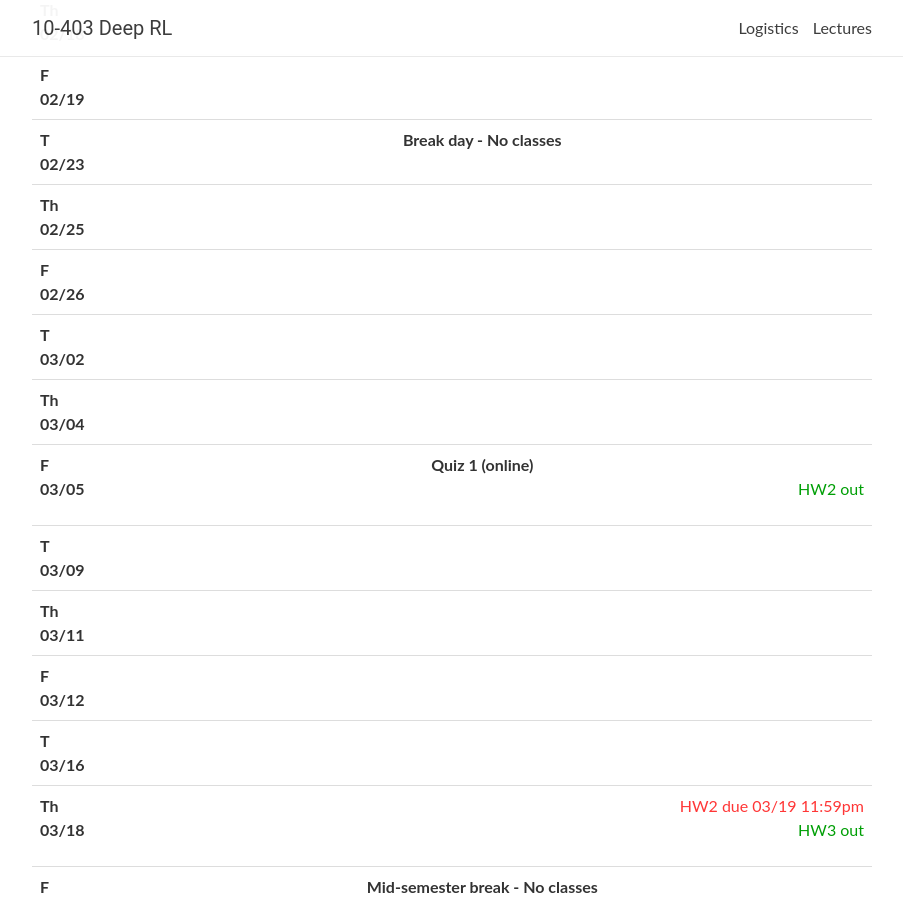
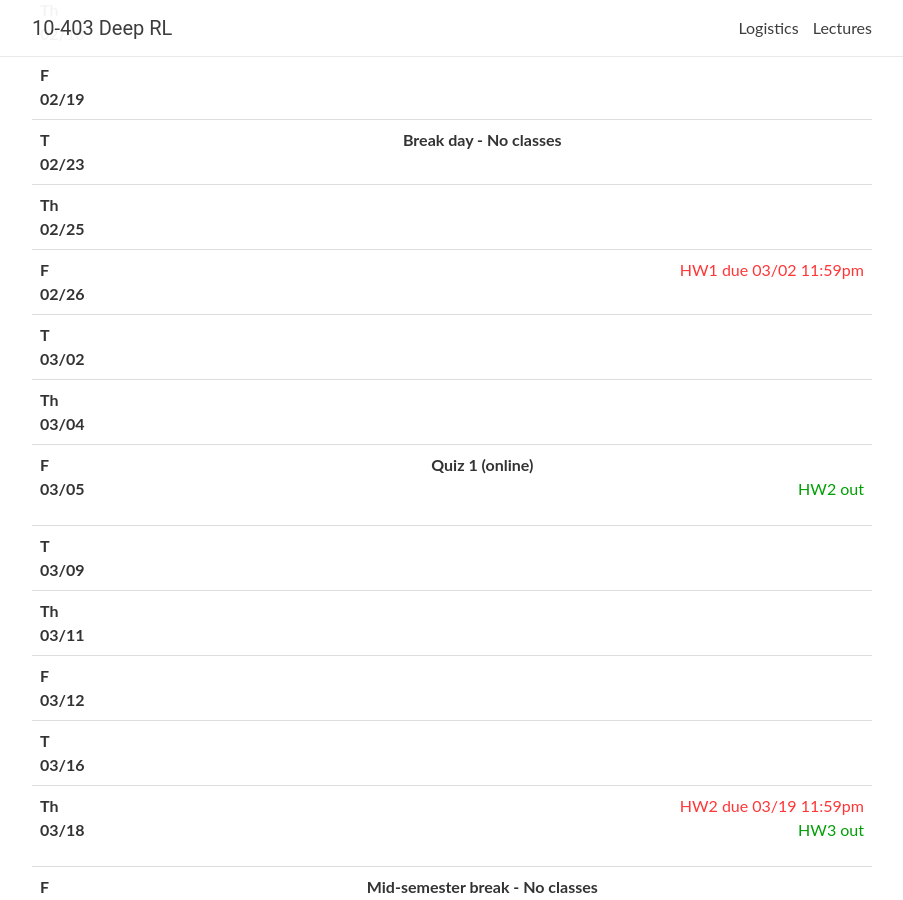
Before and after one commit to cmudeeprl/403_website, a Jekyll site: the page built from _pages/lectures.md, in a window 1280 px wide and 900 px high, scrolled down 744 px. Shown: the whole window, without its empty margins (188-1091 px from the left). Built offline with Jekyll 4.4.1, drawn with Linux system fonts in a browser that asks for light colours; nearby versions of some CDN libraries; comment, search, counter and statistics services are not loaded.

Commit message:
fix: hw ddl

```diff
--- a/_data/lectures.yml
+++ b/_data/lectures.yml
@@ -183,9 +183,9 @@
   slides: https://docs.google.com/presentation/d/1s6-Vvq8YEPmv7_sCovW0ityxQe2AZnnOZGF3lfsfD-w/edit?usp=sharing
   video:
   notes:
-  readings: <span class="deadline">HW1 due 03/02 11:59pm</span>
+  readings:
     # - Doersch <a href="https://arxiv.org/abs/1606.05908" target="_blank">Tutorial on Variational Autoencoders</a>
-  logistics:
+  logistics: <span class="deadline">HW1 due 03/02 11:59pm</span>
 
 - date: T 03/02
   lecturer:
```
